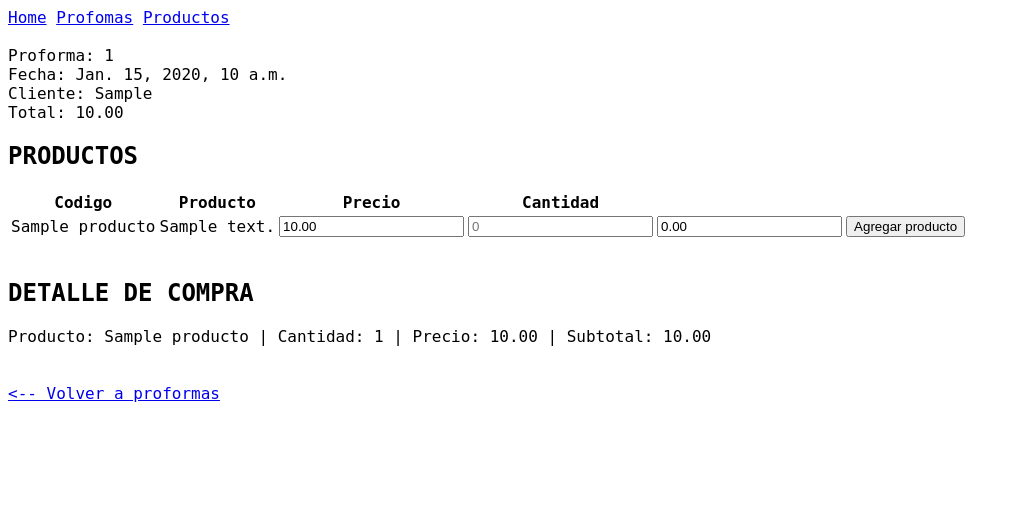
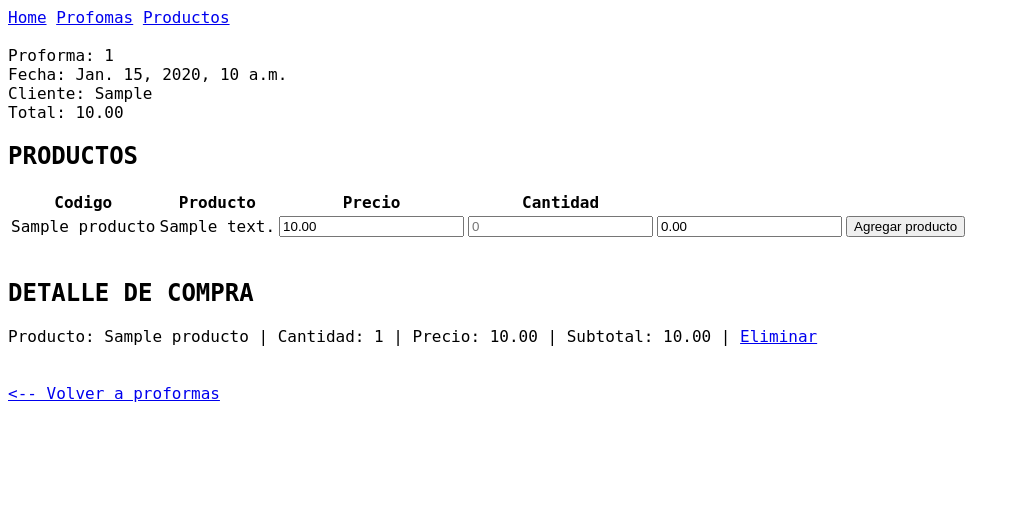
Before and after one commit to wfarelt/proformas, a Django app: page /proforma/edit/1/ in a window 1280 px wide. Shown: the top 514 px of the page, without its empty margins (0-1020 px from the left). Run offline with Django 4.2, Linux system fonts and the light colour scheme; tables that the repository leaves empty hold one stand-in row (values such as "Sample post"); some libraries are stand-ins or nearby versions; some web fonts are replaced.

Commit message:
add eliminar_producto_a_detalle

```diff
--- a/core/templates/core/proforma_new.html
+++ b/core/templates/core/proforma_new.html
@@ -42,7 +42,8 @@
     <br>
     <h2>DETALLE DE COMPRA</h2>
     {% for detalle in detalles %}
-        Producto: {{detalle.producto}} | Cantidad: {{detalle.cantidad}} | Precio: {{detalle.producto.precio}} | Subtotal: {{detalle.subtotal}}
+        Producto: {{detalle.producto}} | Cantidad: {{detalle.cantidad}} | Precio: {{detalle.producto.precio}} | Subtotal: {{detalle.subtotal}} |
+        <a href="{% url 'eliminar_producto_a_detalle' detalle.id %}" class="btn btn-danger">Eliminar</a>
         <br>
     {% endfor %}
     <br><br>
--- a/core/urls.py
+++ b/core/urls.py
@@ -1,6 +1,6 @@
 from django.urls import path
 from .views import home, proformas_list, productos_list, proforma_new, proforma_edit,\
-    agregar_producto_a_detalle, producto_new
+    agregar_producto_a_detalle, producto_new, eliminar_producto_a_detalle
 
 
 urlpatterns = [
@@ -11,4 +11,5 @@ urlpatterns = [
     path('proforma/new/', proforma_new, name='proforma_new'),
     path('proforma/edit/<int:id>/', proforma_edit, name='proforma_edit'),
     path('proforma/agregar_producto_a_detalle/', agregar_producto_a_detalle, name='agregar_producto_a_detalle'),
+    path('proforma/eliminar_producto_a_detalle/<int:id>/', eliminar_producto_a_detalle, name='eliminar_producto_a_detalle'),
 ]
--- a/core/views.py
+++ b/core/views.py
@@ -73,3 +73,12 @@ def agregar_producto_a_detalle(request):
         return redirect(reverse_lazy('proforma_edit', args=[proforma_id]))
     else:
         return render(request, 'core/home.html')
+
+# Eliminar detalle
+def eliminar_producto_a_detalle(request, id):
+    detalle = Detalle.objects.get(id=id)
+    proforma = detalle.proforma
+    proforma.total = float(proforma.total) - float(detalle.subtotal)
+    proforma.save()
+    detalle.delete()
+    return redirect(reverse_lazy('proforma_edit', args=[proforma.id]))
```
